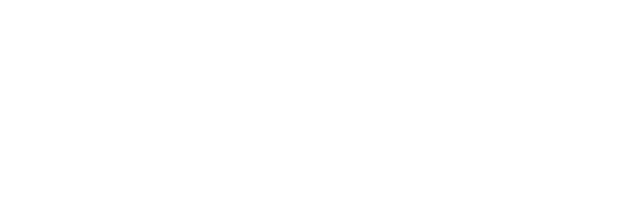
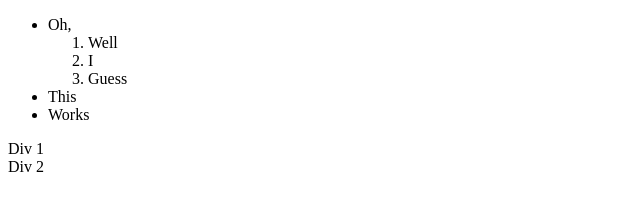
Before and after one commit to DanSandvig/NSACHTMLCSSTest, a plain HTML site: page index2.html in a window 1280 px wide. Shown: the whole page, without its empty margins (0-640 px from the left). Drawn offline with Linux system fonts and the light colour scheme.

Commit message:
DS: added .css page etc.

```diff
--- a/index2.html
+++ b/index2.html
@@ -4,9 +4,21 @@
     <meta charset="UTF-8">
     <meta http-equiv="X-UA-Compatible" content="IE=edge">
     <meta name="viewport" content="width=device-width, initial-scale=1.0">
-    <title>Document</title>
+    <title>Learning HTML for Fun and Profit</title>
 </head>
 <body>
-
+    <ul>
+        <li>Oh,
+            <ol>
+                <li>Well</li>
+                <li>I</li>
+                <li>Guess</li>
+            </ol>
+        </li>
+        <li>This</li>
+        <li>Works</li>
+    </ul>
+    <div>Div 1</div>
+    <div>Div 2</div>
 </body>
 </html>
```
Also changed, not shown: index2.css (added).
